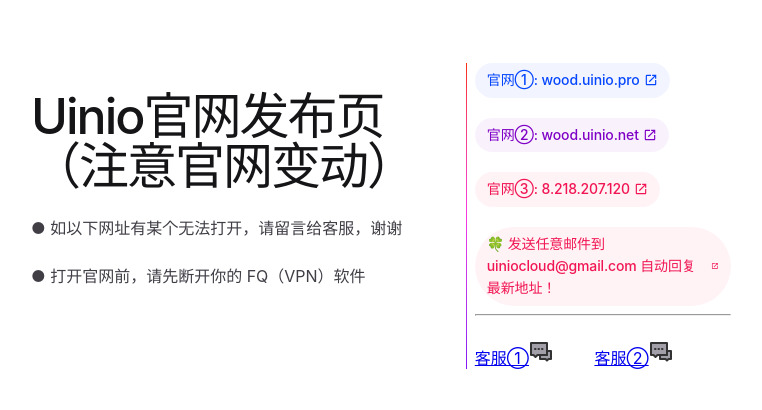
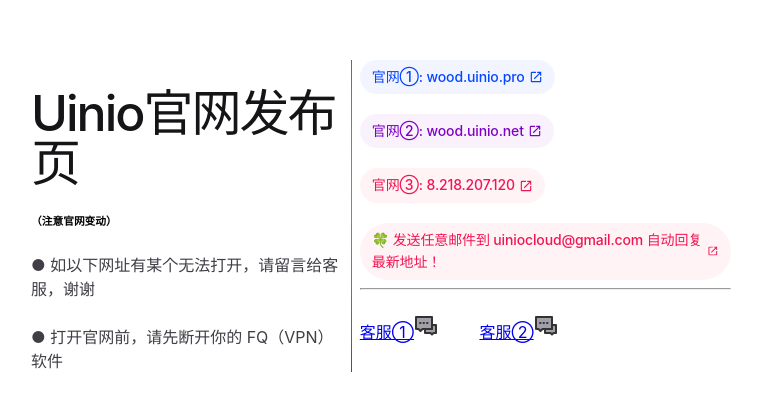
Before and after one commit to yangyzp/angular-template, an Angular app: page / in a window 1280 px wide. Shown: the part 168-578 px from the top of the page, without its empty margins (267-1029 px from the left). Built offline with nearby package versions, Linux system fonts and the light colour scheme.

Commit message:
Update app.component.html

```diff
--- a/src/app/app.component.html
+++ b/src/app/app.component.html
@@ -181,7 +181,8 @@
   <div class="content">
     <div class="left-side">
 
-      <h1>Uinio官网发布页（注意官网变动）</h1>
+      <h1>Uinio官网发布页</h1>
+      <h6>（注意官网变动）</h6>
       <p>● 如以下网址有某个无法打开，请留言给客服，谢谢</p>
       <p>● 打开官网前，请先断开你的 FQ（VPN）软件</p>
     </div>
```
